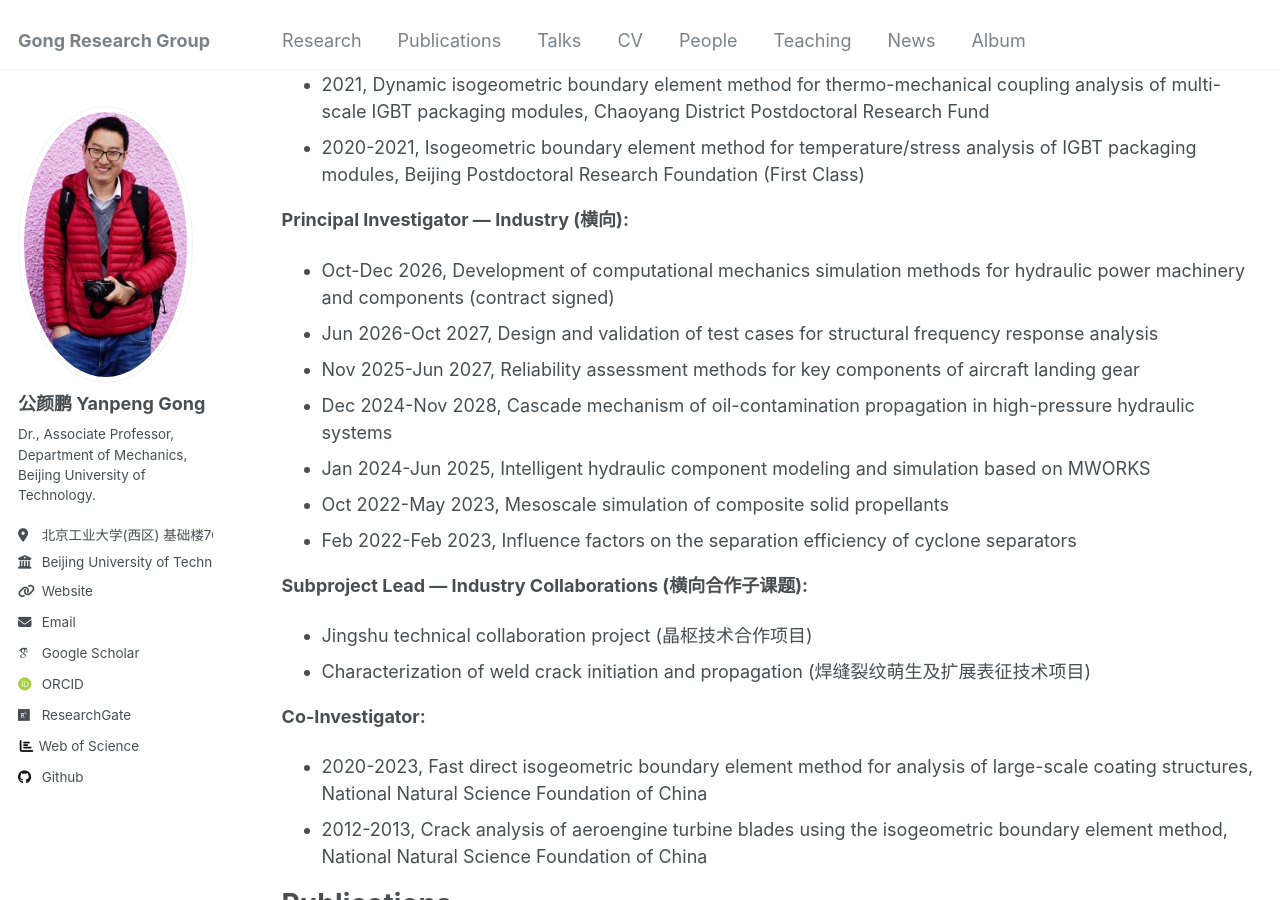
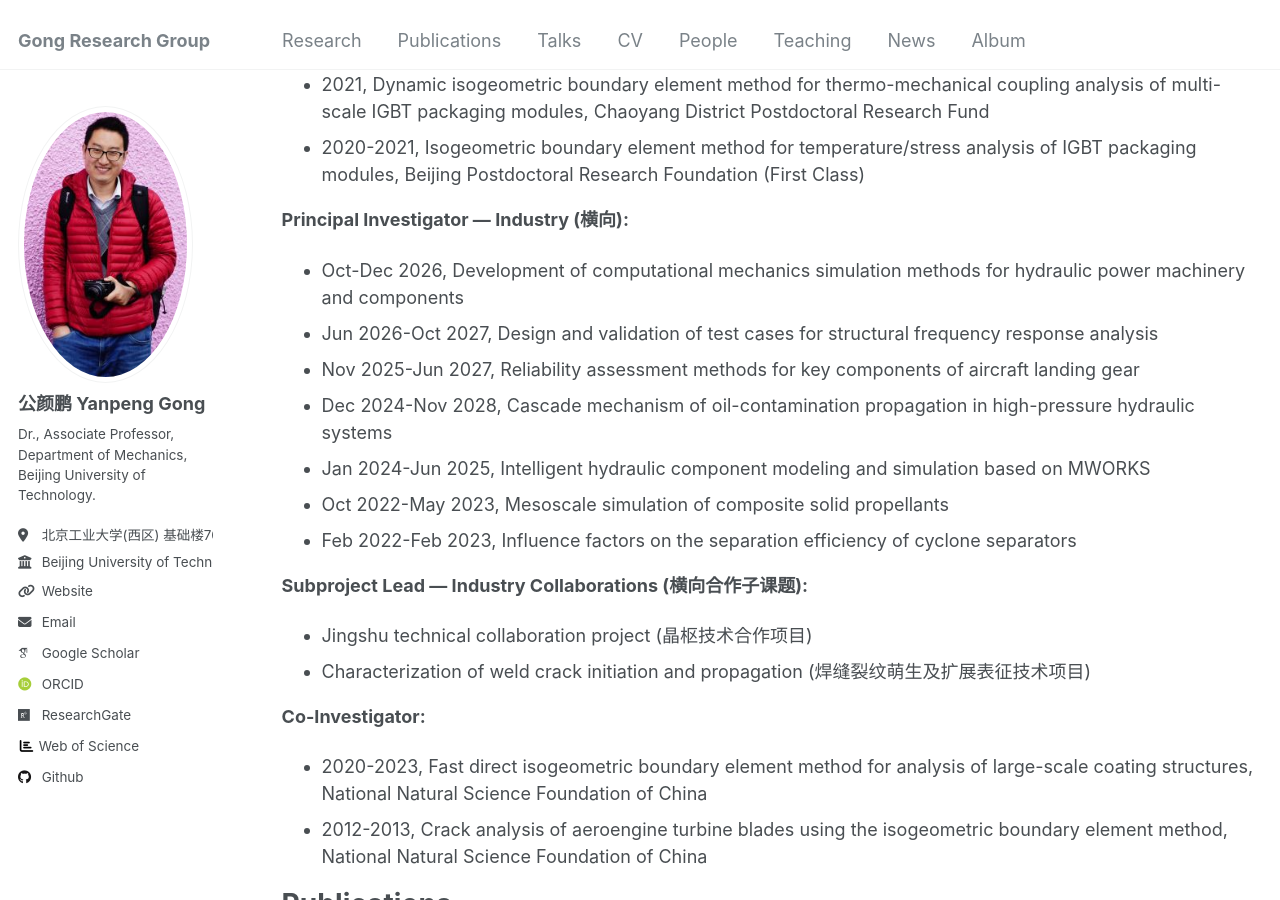
Before and after one commit to yanpeng-gong/yanpeng-gong.github.io, a Jekyll site: the page built from _pages/cv.md, in a window 1280 px wide and 900 px high, scrolled down 1624 px. Built offline with Jekyll 4.4.1, drawn with Linux system fonts in a browser that asks for light colours; some web fonts are replaced; comment, search, counter and statistics services are not loaded.

Commit message:
projects: remove contract status annotations

```diff
--- a/_pages/cv.md
+++ b/_pages/cv.md
@@ -57,7 +57,7 @@ Research Grants & Projects
 * 2020-2021, Isogeometric boundary element method for temperature/stress analysis of IGBT packaging modules, Beijing Postdoctoral Research Foundation (First Class)
 
 **Principal Investigator — Industry (横向):**
-* Oct-Dec 2026, Development of computational mechanics simulation methods for hydraulic power machinery and components (contract signed)
+* Oct-Dec 2026, Development of computational mechanics simulation methods for hydraulic power machinery and components
 * Jun 2026-Oct 2027, Design and validation of test cases for structural frequency response analysis
 * Nov 2025-Jun 2027, Reliability assessment methods for key components of aircraft landing gear
 * Dec 2024-Nov 2028, Cascade mechanism of oil-contamination propagation in high-pressure hydraulic systems
```
Also changed, not shown: _research/research.md (+1 -1 lines), files/CV_YanpengGong.md (+1 -1 lines).
